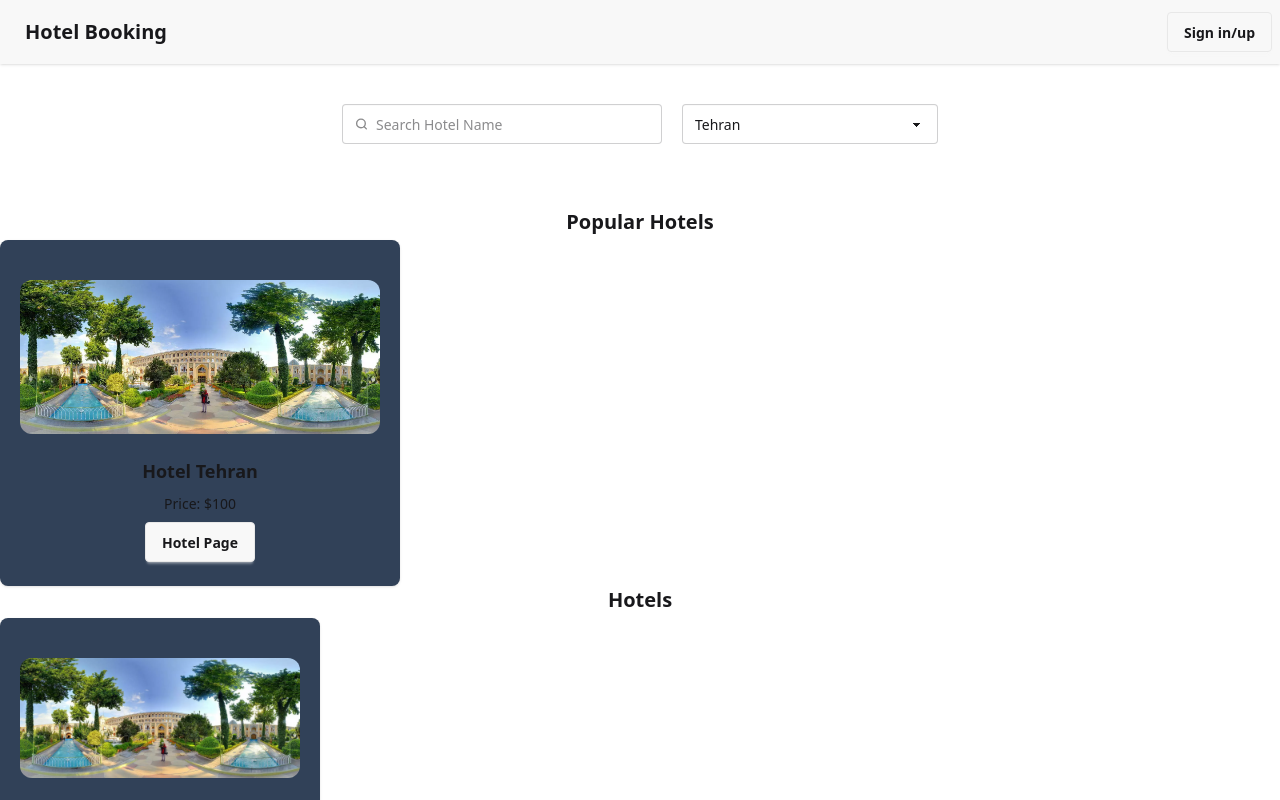
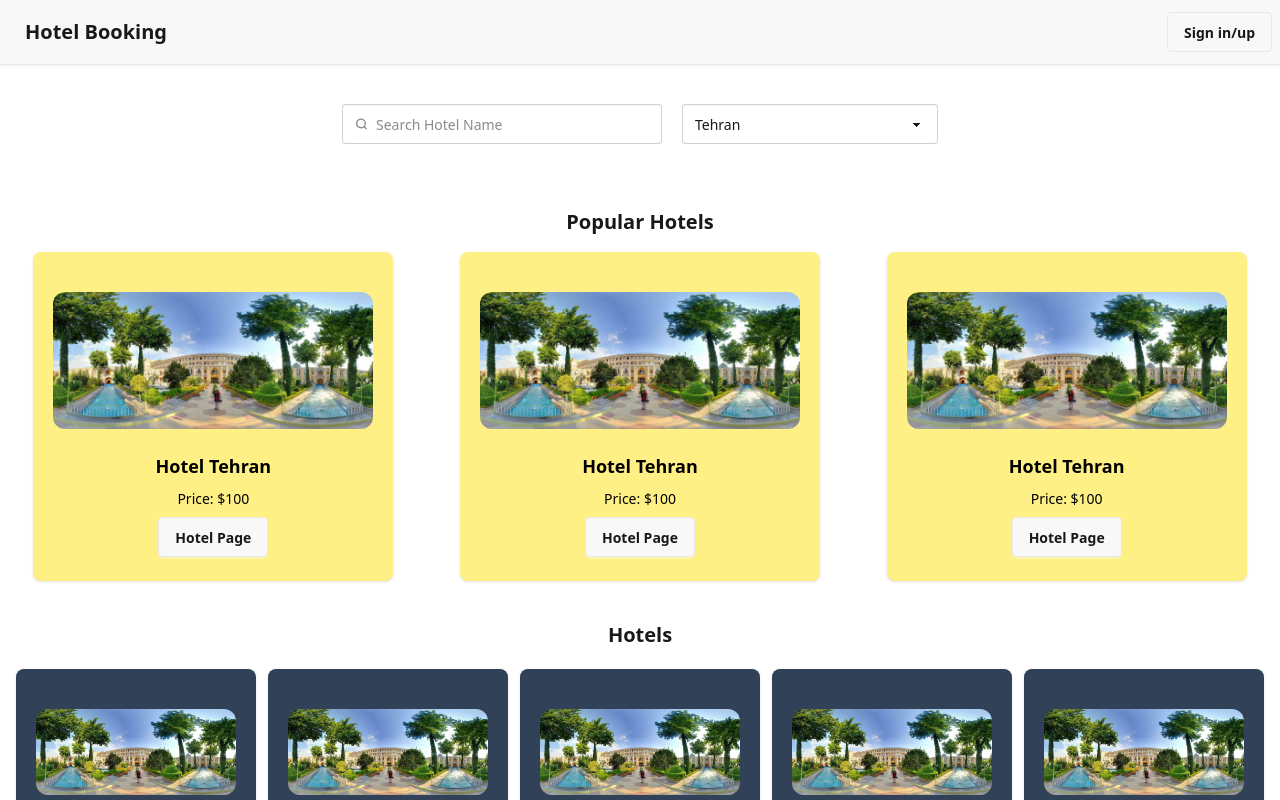
Before and after one commit to 001M4N/Hotel-Booking, a React (Vite) app in the folder hotel-booking/: page / in a window 1280 px wide. Shown: the top 800 px of the page. Built offline with nearby package versions, Linux system fonts and the light colour scheme.

Commit message:
HotelCard, PopulatHotels, HotelList are change and done

```diff
--- a/hotel-booking/src/components/HotelCard.jsx
+++ b/hotel-booking/src/components/HotelCard.jsx
@@ -1,6 +1,10 @@
-function HotelCard({ cardSize = "w-100" }) {
+function HotelCard({
+  cardSize = "w-80 sm:w-80",
+  cardColor = "bg-slate-700",
+  textColor = "text-white",
+}) {
   return (
-    <div className={`card bg-slate-700 ${cardSize} shadow-sm`}>
+    <div className={`card ${cardColor} ${cardSize} shadow-sm`}>
       <figure className="px-5 pt-10">
         <img
           src="../../public/assets/placeHolderImage.webp"
@@ -9,8 +13,8 @@ function HotelCard({ cardSize = "w-100" }) {
         />
       </figure>
       <div className="card-body items-center text-center">
-        <h2 className="card-title">Hotel Tehran</h2>
-        <p> Price: $100</p>
+        <h2 className={`card-title ${textColor}`}>Hotel Tehran</h2>
+        <p className={`${textColor}`}> Price: $100</p>
         <div className="card-actions">
           <button className="btn btn-base-200">Hotel Page</button>
         </div>
--- a/hotel-booking/src/components/HotelLists.jsx
+++ b/hotel-booking/src/components/HotelLists.jsx
@@ -2,12 +2,17 @@ import HotelCard from "./HotelCard";
 
 function HotelLists() {
   return (
-    <>
-      <h2 className="text-xl font-bold text-center mb-6 sm:mb-1">Hotels</h2>
-      <div className="grid grid-cols-4">
-        <HotelCard cardSize="w-80" />
+    <div className="my-10">
+      <h2 className="text-xl font-bold text-center mb-6 sm:mb-4">Hotels</h2>
+      <div className="m-5 grid grid-cols-2 gap-5 place-items-center sm:grid-cols-5 xlg:grid-cols-6">
+        <HotelCard cardSize="w-50 sm:w-60" cardColor="bg-slate-700" />
+        <HotelCard cardSize="w-50 sm:w-60" cardColor="bg-slate-700" />
+        <HotelCard cardSize="w-50 sm:w-60" cardColor="bg-slate-700" />
+        <HotelCard cardSize="w-50 sm:w-60" cardColor="bg-slate-700" />
+        <HotelCard cardSize="w-50 sm:w-60" cardColor="bg-slate-700" />
+        <HotelCard cardSize="w-50 sm:w-60" cardColor="bg-slate-700" />
       </div>
-    </>
+    </div>
   );
 }
 export default HotelLists;
--- a/hotel-booking/src/components/PopularHotels.jsx
+++ b/hotel-booking/src/components/PopularHotels.jsx
@@ -3,10 +3,26 @@ import HotelCard from "./HotelCard";
 function PopularHotels() {
   return (
     <div className="w-full mt-6">
-      <h2 className="text-xl font-bold text-center mb-6 sm:mb-1">
+      <h2 className="text-xl font-bold text-center mb-6 sm:mb-4">
         Popular Hotels
       </h2>
-      <HotelCard />
+      <div className="grid grid-cols-1 place-items-center md:grid-cols-3">
+        <HotelCard
+          cardSize="w-100 sm:w-90"
+          cardColor="bg-yellow-200"
+          textColor="text-black"
+        />
+        <HotelCard
+          cardSize="w-100 sm:w-90"
+          cardColor="bg-yellow-200"
+          textColor="text-black"
+        />
+        <HotelCard
+          cardSize="w-100 sm:w-90"
+          cardColor="bg-yellow-200"
+          textColor="text-black"
+        />
+      </div>
     </div>
   );
 }
```
